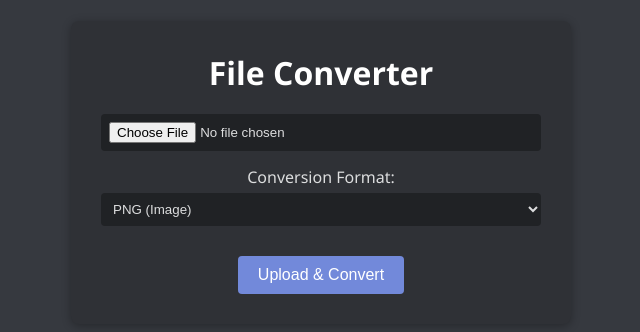
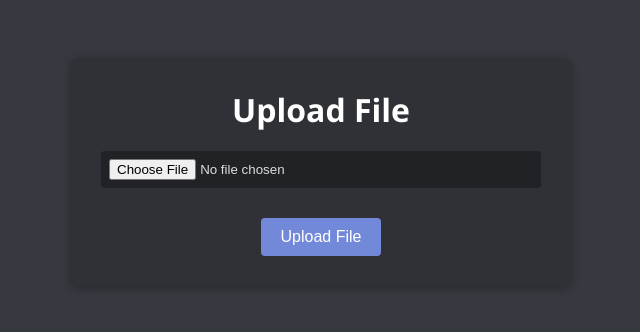
Before and after one commit to Niccolo0310/converter, a Next.js app: page /file-converter in a window 1280 px wide. Shown: the part 228-560 px from the top of the page, without its empty margins (319-959 px from the left). Built offline with nearby package versions, Linux system fonts and the light colour scheme.

Commit message:
Aggiunto supporto per upload file pesanti via S3 con URL pre-firmati

```diff
--- a/app/file-converter/page.js
+++ b/app/file-converter/page.js
@@ -1,104 +1,125 @@
 "use client";
-import { useState, useEffect } from "react";
+import { useState } from "react";
 
-function ProgressBar({ loading }) {
-    return (
-        loading && (
-            <div style={progressContainerStyle}>
-                <div className="progress-bar"></div>
-                <style jsx>{`
-                    @keyframes progressAnimation {
-                        0% { transform: translateX(-100%); }
-                        100% { transform: translateX(100%); }
-                    }
-                    .progress-bar {
-                        width: 50%;
-                        height: 8px;
-                        background-color: #7289da;
-                        animation: progressAnimation 2s linear infinite;
-                    }
-                `}</style>
-            </div>
-        )
-    );
-}
-
-const progressContainerStyle = {
-    width: "100%",
-    backgroundColor: "#202225",
-    borderRadius: "4px",
-    overflow: "hidden",
-    marginTop: "15px",
-    height: "8px",
-};
-
-export default function FileConverter() {
+export default function FileUploader() {
     const [file, setFile] = useState(null);
-    const [targetFormat, setTargetFormat] = useState("png");
     const [message, setMessage] = useState("");
+    const [uploadUrl, setUploadUrl] = useState("");
+    const [downloadUrl, setDownloadUrl] = useState("");
     const [loading, setLoading] = useState(false);
 
-    const handleFileChange = (event) => {
-        setFile(event.target.files[0]);
+    const handleFileChange = (e) => {
+        setFile(e.target.files[0]);
     };
 
-    const handleFormatChange = (event) => {
-        setTargetFormat(event.target.value);
+    // Ottieni l'URL pre-firmato dal backend
+    const getUploadUrl = async () => {
+        if (!file) return;
+        const body = {
+            fileName: file.name,
+            fileType: file.type,
+        };
+        const res = await fetch("/api/get-upload-url", {
+            method: "POST",
+            headers: { "Content-Type": "application/json" },
+            body: JSON.stringify(body),
+        });
+        const data = await res.json();
+        return data;
     };
 
+    // Esegue il caricamento diretto su S3
     const handleUpload = async () => {
-        if (!file) return alert("Select a file!");
+        if (!file) return alert("Seleziona un file!");
         setLoading(true);
-
-        const formData = new FormData();
-        formData.append("file", file);
-        formData.append("targetFormat", targetFormat);
+        setMessage("");
+        setDownloadUrl("");
 
         try {
-            const res = await fetch("/api/convert", {
-                method: "POST",
-                body: formData,
+            const { uploadUrl, key } = await getUploadUrl();
+            if (!uploadUrl) {
+                setMessage("Errore: URL di upload non ottenuto");
+                setLoading(false);
+                return;
+            }
+
+            // Carica il file su S3 usando PUT
+            const uploadResponse = await fetch(uploadUrl, {
+                method: "PUT",
+                body: file,
+                headers: { "Content-Type": file.type },
             });
-            if (!res.ok) {
-                const err = await res.json();
-                setMessage("Conversion error: " + err.message);
-            } else {
-                const blob = await res.blob();
-                const url = URL.createObjectURL(blob);
-                const a = document.createElement("a");
-                a.href = url;
-                a.download = `converted.${targetFormat}`;
-                a.click();
-                URL.revokeObjectURL(url);
-                setMessage("Conversion complete!");
+
+            if (!uploadResponse.ok) {
+                setMessage("Errore durante il caricamento su S3");
+                setLoading(false);
+                return;
             }
+
+            // Costruisci l'URL pubblico del file (se il bucket è configurato con ACL public-read)
+            const publicUrl = `https://${process.env.NEXT_PUBLIC_AWS_BUCKET_NAME}.s3.${process.env.AWS_REGION}.amazonaws.com/${key}`;
+            setDownloadUrl(publicUrl);
+            setMessage("File caricato con successo!");
         } catch (error) {
-            console.error(error);
-            setMessage("Error during upload!");
+            console.error("Error during upload:", error);
+            setMessage("Errore durante il caricamento!");
         }
 
         setLoading(false);
     };
 
     return (
-        <div style={{ backgroundColor: "#36393f", color: "#dcddde", minHeight: "100vh", display: "flex", alignItems: "center", justifyContent: "center", fontFamily: "Segoe UI, Tahoma, Geneva, Verdana, sans-serif", padding: "20px" }}>
-            <div style={{ backgroundColor: "#2f3136", borderRadius: "8px", padding: "30px", boxShadow: "0 2px 10px rgba(0, 0, 0, 0.3)", width: "100%", maxWidth: "500px", textAlign: "center" }}>
-                <h1 style={{ marginBottom: "20px", color: "#ffffff" }}>File Converter</h1>
-                <input type="file" onChange={handleFileChange} style={{ width: "100%", padding: "8px", marginBottom: "15px", borderRadius: "4px", border: "none", backgroundColor: "#202225", color: "#dcddde" }} />
-                <div style={{ marginBottom: "15px" }}>
-                    <label htmlFor="format">Conversion Format:</label>
-                    <select id="format" value={targetFormat} onChange={handleFormatChange} style={{ width: "100%", padding: "8px", borderRadius: "4px", border: "none", backgroundColor: "#202225", color: "#dcddde", marginTop: "5px" }}>
-                        <option value="png">PNG (Image)</option>
-                        <option value="jpeg">JPEG (Image)</option>
-                        <option value="pdf">PDF</option>
-                        {/* Se necessario, aggiungi altri formati */}
-                    </select>
-                </div>
-                <button onClick={handleUpload} style={{ backgroundColor: "#7289da", color: "#ffffff", border: "none", borderRadius: "4px", padding: "10px 20px", cursor: "pointer", marginTop: "15px", fontSize: "16px" }}>
-                    Upload & Convert
+        <div style={{
+            backgroundColor: "#36393f",
+            color: "#dcddde",
+            minHeight: "100vh",
+            display: "flex",
+            flexDirection: "column",
+            alignItems: "center",
+            justifyContent: "center",
+            fontFamily: "Segoe UI, Tahoma, Geneva, Verdana, sans-serif",
+            padding: "20px"
+        }}>
+            <div style={{
+                backgroundColor: "#2f3136",
+                borderRadius: "8px",
+                padding: "30px",
+                boxShadow: "0 2px 10px rgba(0, 0, 0, 0.3)",
+                width: "100%",
+                maxWidth: "500px",
+                textAlign: "center"
+            }}>
+                <h1 style={{ marginBottom: "20px", color: "#ffffff" }}>Upload File</h1>
+                <input type="file" onChange={handleFileChange} style={{
+                    width: "100%",
+                    padding: "8px",
+                    marginBottom: "15px",
+                    borderRadius: "4px",
+                    border: "none",
+                    backgroundColor: "#202225",
+                    color: "#dcddde"
+                }} />
+                <button onClick={handleUpload} style={{
+                    backgroundColor: "#7289da",
+                    color: "#ffffff",
+                    border: "none",
+                    borderRadius: "4px",
+                    padding: "10px 20px",
+                    cursor: "pointer",
+                    marginTop: "15px",
+                    fontSize: "16px"
+                }}>
+                    Upload File
                 </button>
-                <ProgressBar loading={loading} />
                 {message && <p style={{ marginTop: "15px" }}>{message}</p>}
+                {downloadUrl && (
+                    <div style={{ marginTop: "15px" }}>
+                        <p>Download URL:</p>
+                        <a href={downloadUrl} target="_blank" rel="noopener noreferrer" style={{ color: "#7289da", textDecoration: "none", fontWeight: "bold" }}>
+                            {downloadUrl}
+                        </a>
+                    </div>
+                )}
             </div>
         </div>
     );
```
Also changed, not shown: app/api/get-upload-url/route.js (added, +36 -0 lines).
